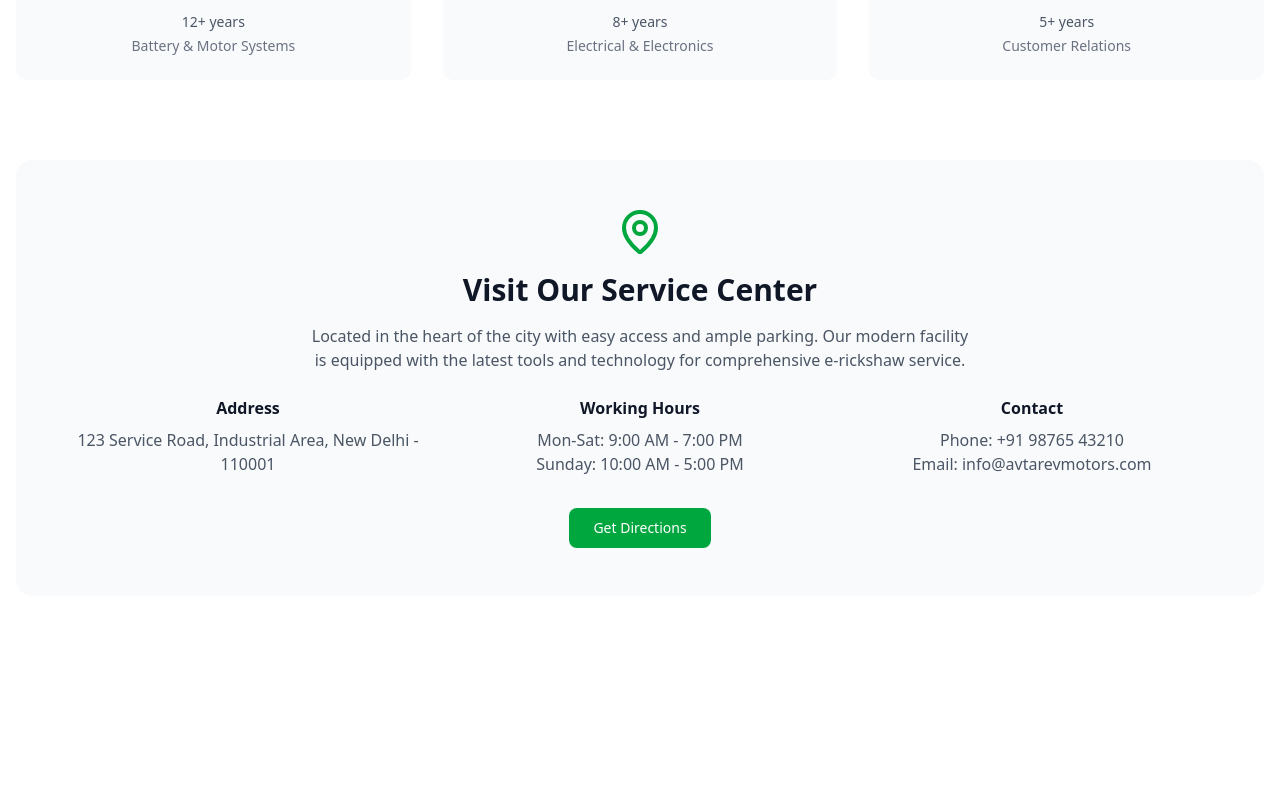
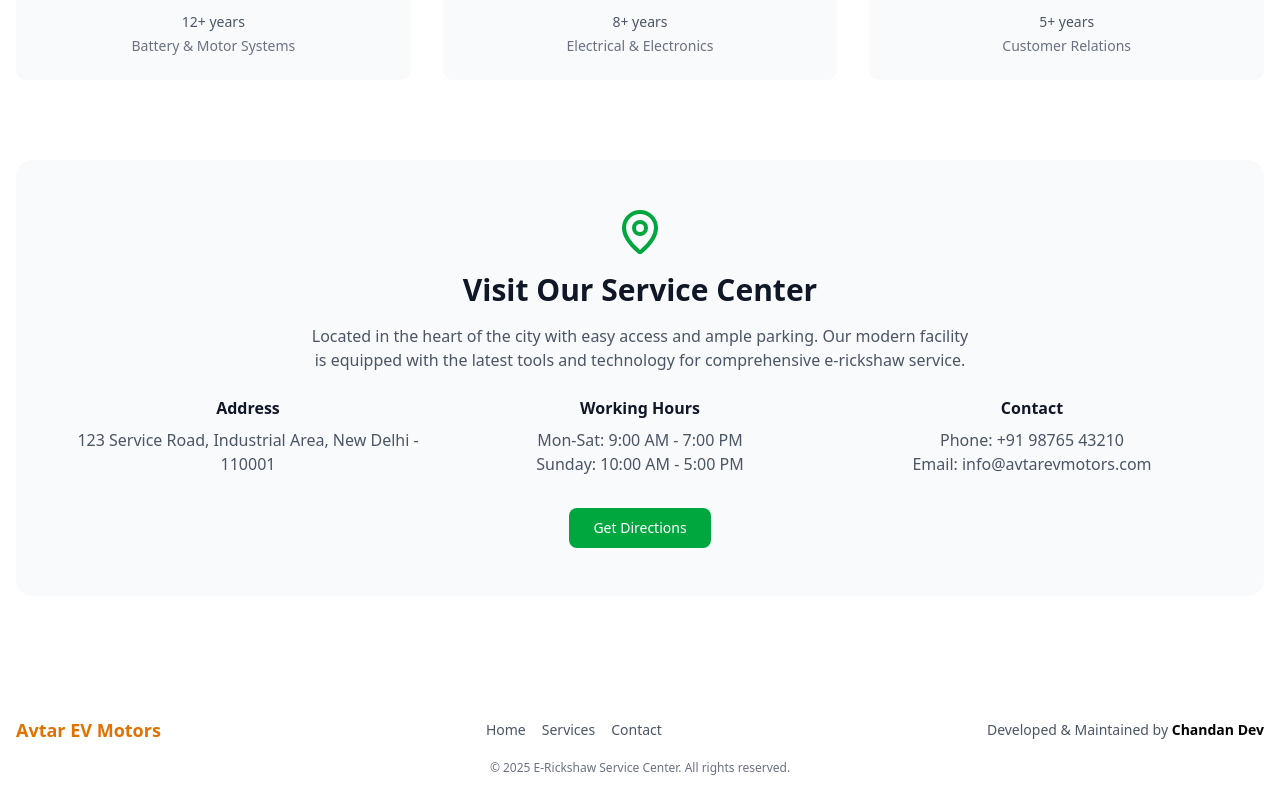
Before and after one commit to ChandanKumarWeb/AvtarEvMotors, a Next.js app: page / in a window 1280 px wide. Shown: the part 5171-5971 px from the top of the page. Before the commit the page ends 5863 px from the top, so only its background shows below. Built offline with nearby package versions, Linux system fonts and the light colour scheme.

Commit message:
added some new components

```diff
--- a/src/app/Components/AboutSection.jsx
+++ b/src/app/Components/AboutSection.jsx
@@ -159,7 +159,7 @@ export default function AboutSection() {
   ]
 
   return (
-    <section className="py-16 md:py-24 bg-white dark:bg-black">
+    <section className="py-16 md:py-24 bg-white dark:bg-black" id="about">
       <div className="container mx-auto px-4">
         {/* Header */}
         <motion.div
--- /dev/null
+++ b/src/app/Components/Footer.jsx
@@ -0,0 +1,46 @@
+"use client";
+
+import { motion } from "framer-motion";
+
+export default function Footer() {
+  return (
+    <motion.footer
+      initial={{ opacity: 0, y: 40 }}
+      animate={{ opacity: 1, y: 0 }}
+      transition={{ duration: 0.5, ease: "easeOut" }}
+      className="bg-white text-black dark:bg-gray-900 dark:text-white py-6 px-4"
+    >
+      <div className="max-w-7xl mx-auto flex flex-col md:flex-row justify-between items-center gap-4">
+        {/* Logo/Title */}
+        <div className="text-lg font-bold text-amber-600 dark:text-amber-400 text-center md:text-left">
+          Avtar EV Motors
+        </div>
+
+        {/* Quick Links */}
+        <div className="space-x-4 hidden md:flex text-sm">
+          <a href="#" className="hover:underline text-gray-600 dark:text-gray-300">Home</a>
+          <a href="#" className="hover:underline text-gray-600 dark:text-gray-300">Services</a>
+          <a href="#" className="hover:underline text-gray-600 dark:text-gray-300">Contact</a>
+        </div>
+
+        {/* Credits with link */}
+        <div className="text-sm text-gray-600 dark:text-gray-400 text-center md:text-right">
+          Developed & Maintained by{" "}
+          <a
+            href="https://its-chandan-portfolio.netlify.app/"
+            target="_blank"
+            rel="noopener noreferrer"
+            className="font-semibold text-black dark:text-white hover:underline"
+          >
+            Chandan Dev
+          </a>
+        </div>
+      </div>
+
+      {/* Bottom line */}
+      <div className="mt-4 text-center text-gray-500 dark:text-gray-400 text-xs">
+        © {new Date().getFullYear()} E-Rickshaw Service Center. All rights reserved.
+      </div>
+    </motion.footer>
+  );
+}
--- a/src/app/Components/Navbar.jsx
+++ b/src/app/Components/Navbar.jsx
@@ -14,8 +14,8 @@ export default function Navbar() {
 
   const navItems = [
     { name: "Home", href: "/" },
-    { name: "Services", href: "/services" },
-    { name: "About Us", href: "/about" },
+    { name: "Services", href: "#services" },
+    { name: "About Us", href: "#about" },
     { name: "Gallery", href: "/gallery" },
     { name: "Contact", href: "/contact" },
   ]
--- a/src/app/Components/ServicesSection.jsx
+++ b/src/app/Components/ServicesSection.jsx
@@ -160,7 +160,7 @@ export default function ServicesSection() {
   ]
 
   return (
-    <section className="py-16 md:py-24 bg-white dark:bg-black">
+    <section className="py-16 md:py-24 bg-white dark:bg-black" id="services">
       <div className="container mx-auto px-4">
         <motion.div
           ref={ref}
--- a/src/app/page.tsx
+++ b/src/app/page.tsx
@@ -3,6 +3,7 @@ import Navbar from "@/app/Components/Navbar";
 import HeroSection from "@/app/Components/HeroSection";
 import ServicesSection from "@/app/Components/ServicesSection";
 import AboutSection from "@/app/Components/AboutSection";
+import Footer from "@/app/Components/Footer";
 export default function Home() {
   return (
     <div>
@@ -10,6 +11,7 @@ export default function Home() {
       <HeroSection/>
       <ServicesSection/>
       <AboutSection/>
+      <Footer/>
     </div>
   );
 }
```
